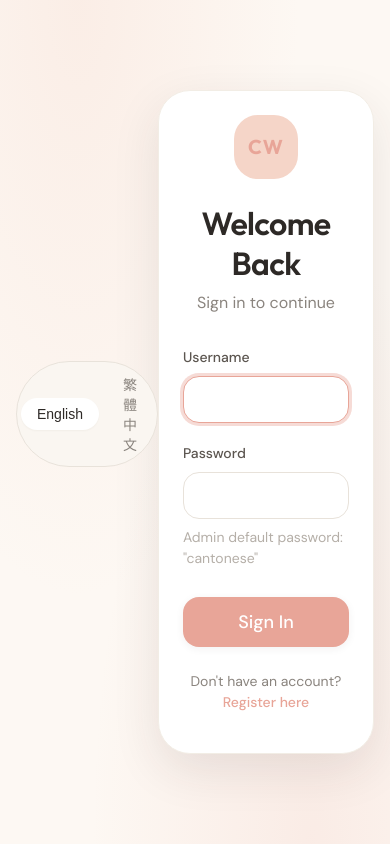
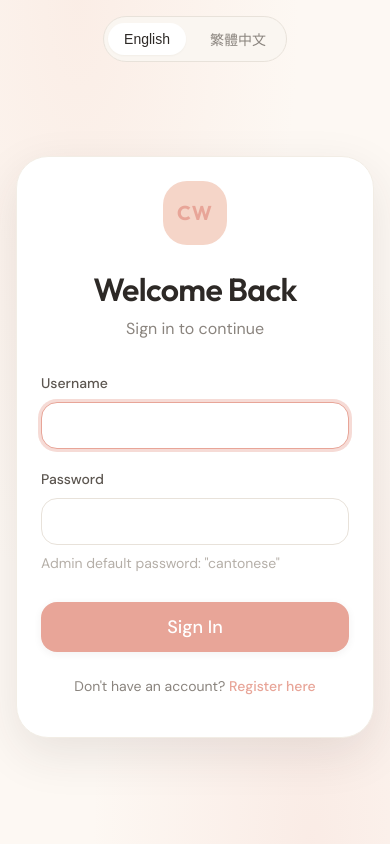
Before and after one commit to nebellleben/cantonese-word-game, a React (Vite) app: page /login in a window 390 px wide. Built offline with nearby package versions, Linux system fonts and the light colour scheme.

Commit message:
Fix language switcher positioning on login/register pages

```diff
--- a/src/pages/LoginPage.css
+++ b/src/pages/LoginPage.css
@@ -1,16 +1,18 @@
 .login-page {
   min-height: 100vh;
   display: flex;
+  flex-direction: column;
   align-items: center;
   justify-content: center;
   padding: var(--space-6);
+  position: relative;
   animation: fadeIn var(--duration-normal) var(--ease-smooth);
 }
 
 .language-switcher-container {
   position: absolute;
-  top: var(--space-6);
-  right: var(--space-6);
+  top: var(--space-4);
+  right: var(--space-4);
   z-index: var(--z-elevated);
 }
 
@@ -89,12 +91,13 @@
 @media (max-width: 768px) {
   .login-page {
     padding: var(--space-4);
+    padding-top: calc(var(--space-4) + 50px);
   }
 
   .language-switcher-container {
-    position: static;
-    margin-bottom: var(--space-4);
-    text-align: center;
+    left: 50%;
+    transform: translateX(-50%);
+    right: auto;
   }
 
   .login-card {
--- a/src/pages/RegisterPage.css
+++ b/src/pages/RegisterPage.css
@@ -1,16 +1,18 @@
 .register-page {
   min-height: 100vh;
   display: flex;
+  flex-direction: column;
   align-items: center;
   justify-content: center;
   padding: var(--space-6);
+  position: relative;
   animation: fadeIn var(--duration-normal) var(--ease-smooth);
 }
 
 .language-switcher-container {
   position: absolute;
-  top: var(--space-6);
-  right: var(--space-6);
+  top: var(--space-4);
+  right: var(--space-4);
   z-index: var(--z-elevated);
 }
 
@@ -83,12 +85,13 @@
 @media (max-width: 768px) {
   .register-page {
     padding: var(--space-4);
+    padding-top: calc(var(--space-4) + 50px);
   }
 
   .language-switcher-container {
-    position: static;
-    margin-bottom: var(--space-4);
-    text-align: center;
+    left: 50%;
+    transform: translateX(-50%);
+    right: auto;
   }
 
   .register-card {
```
